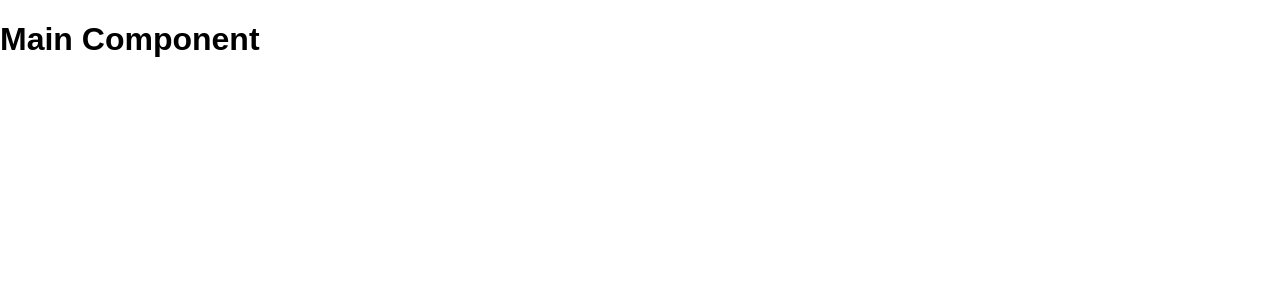
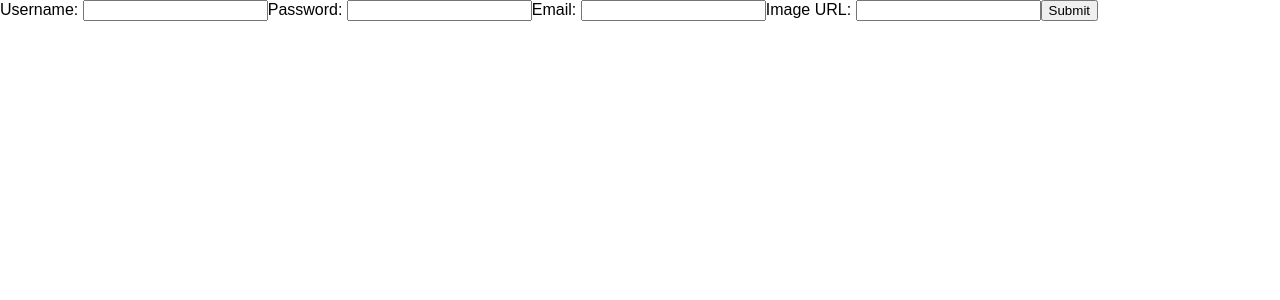
Before and after one commit to drifterz13/sample-tweet, a React (Create React App) app in the folder client/: page /signup in a window 1280 px wide. Shown: the top 300 px of the page. Built offline with nearby package versions, Linux system fonts and the light colour scheme.

Commit message:
set up api call

```diff
--- /dev/null
+++ b/client/src/components/SignupPage.js
@@ -0,0 +1,65 @@
+import React from 'react'
+import { auth } from '../services/apiCall'
+
+class SignupPage extends React.Component {
+  state = {
+    user: {
+      username: '',
+      password: '',
+      email: '',
+      profileImageUrl: ''
+    },
+    errors: {}
+  }
+
+  handleSubmit = e => {
+    e.preventDefault()
+    auth.signup(this.state.user)
+      .then(user => console.log('complete', user))
+      .catch(err => console.log(err.response.data.error))
+  }
+
+  handleChange = e => this.setState({
+    ...this.state,
+    user: {...this.state.user, [e.target.name]: e.target.value}
+  })
+
+  render() {
+    const { username, password, email, profileImageUrl } = this.state.user
+    return (
+      <form onSubmit={this.handleSubmit} >
+        <label htmlFor='username'>Username: </label>
+        <input
+          id='username'
+          name='username'
+          value={username}
+          onChange={this.handleChange}
+        />
+        <label htmlFor='password'>Password: </label>
+        <input
+          id='password'
+          name='password'
+          value={password}
+          onChange={this.handleChange}
+        />
+        <label htmlFor='email'>Email: </label>
+        <input
+          id='email'
+          name='email'
+          value={email}
+          onChange={this.handleChange}
+        />
+        <label htmlFor='profileImageUrl'>Image URL: </label>
+        <input
+          id='profileImageUrl'
+          name='profileImageUrl'
+          value={profileImageUrl}
+          onChange={this.handleChange}
+        />
+        <button type='submit'>Submit</button>
+      </form>
+    )
+  }
+}
+
+export default SignupPage
--- /dev/null
+++ b/client/src/containers/Home.js
@@ -0,0 +1,12 @@
+import React from 'react'
+import { Link } from 'react-router-dom'
+
+const Home = () => (
+  <div>
+    <h1>Home</h1>
+    <Link to='/signup'>Signup</Link>
+    <Link to='/signin'>Signup</Link>
+  </div>
+)
+
+export default Home
--- a/client/src/containers/Main.js
+++ b/client/src/containers/Main.js
@@ -1,7 +1,13 @@
 import React from 'react'
+import { Switch, Route, withRouter } from 'react-router-dom'
+import Home from './Home'
+import SignupPage from '../components/SignupPage'
 
 const Main = () => (
-  <h1>Main Component</h1>
+  <Switch>
+    <Route exact path='/' component={Home} />
+    <Route exact path='/signup' render={() => <SignupPage />} />
+  </Switch>
 )
 
-export default Main
+export default withRouter(Main)
--- /dev/null
+++ b/client/src/services/apiCall.js
@@ -0,0 +1,12 @@
+import axios from 'axios'
+
+const authURL = '/api/auth'
+
+export const auth = {
+  signup: (credential) => axios.post(`${authURL}/signup`, credential)
+    .then(res => res.data)
+    .catch(err => Promise.reject(err)),
+  signin: (credential) => axios.post(`${authURL}/signin`, credential)
+    .then(res => res.data)
+    .catch(err => Promise.reject(err))
+}
```
